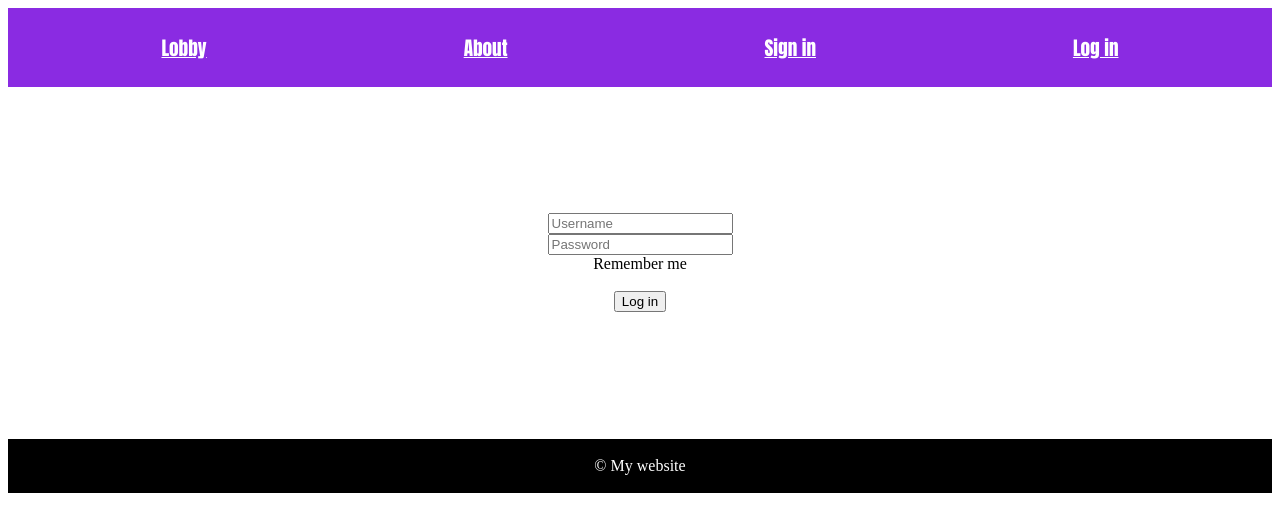
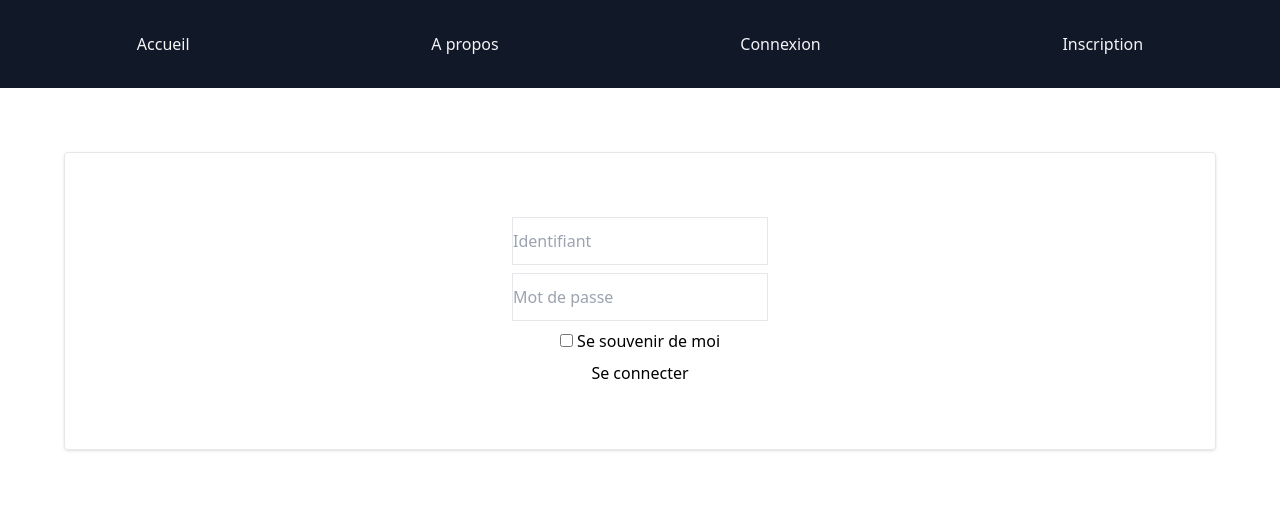
Before and after one commit to Epiniac/PHP_Frameworks, a PHP site: page /session/connexion.php in a window 1280 px wide. Shown: the top 532 px of the page. Run offline with PHP 8.4, Linux system fonts and the light colour scheme; some libraries are stand-ins or nearby versions.

Commit message:
update end

```diff
--- a/Hetic/session/accueil.php
+++ b/Hetic/session/accueil.php
@@ -1,7 +1,3 @@
 <?php include './header.php'; ?>
-<?php if (!empty($_SESSION['username'])) : ?>
-    <h1>Hello <?= $_SESSION['username']?></h1>
-<?php else : ?>
-    <h1>Please log in to access your page</h1>
-<?php endif; ?>
+<p>Hello, World</p>
 <?php include './footer.php'; ?>
--- a/Hetic/session/connexion.php
+++ b/Hetic/session/connexion.php
@@ -1,17 +1,15 @@
 <?php include './header.php'; ?>
-<style>
-    form{
-        display: flex;
-        flex-direction: column;
-        align-items: center;
-        padding: 10% 5%;
-    }
-</style>
-<form action="traitement.php" method="post">
-    <input type="text" name="username" placeholder="Username">
-    <input type="password" name="password" placeholder="Password">
-    <label for="remember">Remember me</label><br>
-    <input type="submit" value="Log in">
+
+<form action="connexion_traitement.php" method="post" class="m-16 shadow border rounded p-16 flex flex-col items-center gap-2">
+    <input type="text" name="login" placeholder="Identifiant" class="border outline-none w-64 h-12" autofocus>
+    <input type="password" name="password" placeholder="Mot de passe" class="border outline-none w-64 h-12">
+
+    <label for="remember">
+        <input type="checkbox" name="remember" id="remember" value="true">
+        Se souvenir de moi
+    </label>
+
+    <input type="submit" value="Se connecter">
 </form>
 
-<?php include './footer.php'; ?>
+<?php include './footer.php';
--- a/Hetic/session/deconnexion.php
+++ b/Hetic/session/deconnexion.php
@@ -1,6 +1,9 @@
 <?php
 
-session_start();
+include './traitement_toutes_pages.php';
+
 session_destroy();
 
+setcookie('remember', '', -1);
+
 header('location: accueil.php');
--- a/Hetic/session/footer.php
+++ b/Hetic/session/footer.php
@@ -1,22 +1,2 @@
-<!DOCTYPE html>
-<html lang="en">
-<head>
-    <meta charset="UTF-8">
-    <meta name="viewport" content="width=device-width, initial-scale=1.0">
-    <title>Footer</title>
-</head>
-<style>
-    footer{
-        color: white;
-        text-align: center;
-        background-color: black;
-        margin: 0;
-        padding: 2px;
-    }
-</style>
-<body>
-    <footer>
-        <p>&copy; My website</p>
-    </footer>
 </body>
 </html>
--- a/Hetic/session/header.php
+++ b/Hetic/session/header.php
@@ -1,37 +1,33 @@
-<?php session_start()?>
+<?php include './traitement_toutes_pages.php'; ?>
 <!DOCTYPE html>
 <html lang="en">
+
 <head>
     <meta charset="UTF-8">
     <meta name="viewport" content="width=device-width, initial-scale=1.0">
-    <title>Header</title>
+    <title>Document</title>
+
+    <script src="https://cdn.tailwindcss.com"></script>
 </head>
-<style>
-    nav{
-        background-color: blueviolet;
-        display: flex;
-        justify-content: space-around;
-        margin: 0 0;
-        padding: 25px;
-    }
 
-    a{
-        color: white;
-        font-family: Impact, Haettenschweiler, 'Arial Narrow Bold', sans-serif;
-        font-size: larger;
-    }
+<body>
+    <nav class="flex justify-around gap-8 items-center text-gray-100 bg-gray-900 p-8">
 
-</style>
-<body>
-    <nav>
-        <a href="accueil.php">Lobby</a>
-        <a href="about.php">About</a>
-        <?php if (!empty($_SESSION['username'])) : ?>
-            <a href="deconnexion.php">Log out</a>
+        <a href="accueil.php">Accueil</a>
+        <a href="about.php">A propos</a>
+
+        <?php if (!empty($_SESSION['pseudo'])) : ?>
+            <a href="deconnexion.php">Déconnexion</a>
+            <p class="flex items-center">
+                Bonjour, <?= $_SESSION['pseudo'] ?>
+
+                <?php if (!empty($_SESSION['avatar'])) : ?>
+                    <img class="rounded-full w-12 h-12 ml-4" src="avatars/<?= $_SESSION['avatar'] ?>" alt="">
+                <?php endif; ?>
+            </p>
+
         <?php else : ?>
-            <a href="signup.php">Sign in</a>
-            <a href="connexion.php">Log in</a>
+            <a href="connexion.php">Connexion</a>
+            <a href="inscription.php">Inscription</a>
         <?php endif; ?>
     </nav>
-</body>
-</html>
--- /dev/null
+++ b/Hetic/session/traitement_toutes_pages.php
@@ -0,0 +1,25 @@
+<?php
+
+session_start();
+
+if (empty($_SESSION) && !empty($_COOKIE['remember'])) {
+    // La session est vide mais le cookie existe
+    // L'utilisateur a souhaité qu'on se souvienne de lui
+
+    include './fonction_fichier_json.php';
+
+    $utilisateur = trouverUtilisateurGraceAID($_COOKIE['remember']);
+
+    if ($utilisateur) {
+        $_SESSION['pseudo'] = $utilisateur['pseudo'];
+    } else {
+        setcookie('remember', '', -1); // Je supprime le cookie qui ne fonctionne pas
+    }
+}
+
+if (!empty($_COOKIE['remember'])) {
+    // On "refresh" le cookie
+    // = on crée le même cookie (même nom, même valeur) avec une date dans 13 mois
+
+    setcookie('remember', $_COOKIE['remember'], time() + 395 * 24 * 3600);
+}
```
Also changed, not shown: Hetic/session/about.php (+2 -7 lines), Hetic/session/connexion_traitement.php (added, +28 -0 lines), Hetic/session/fonction_fichier_json.php (added, +51 -0 lines), Hetic/session/inscription.php (added, +15 -0 lines), Hetic/session/inscription_traitement.php (added, +35 -0 lines), Hetic/session/utilisateurs.json (added, +9 -0 lines).
